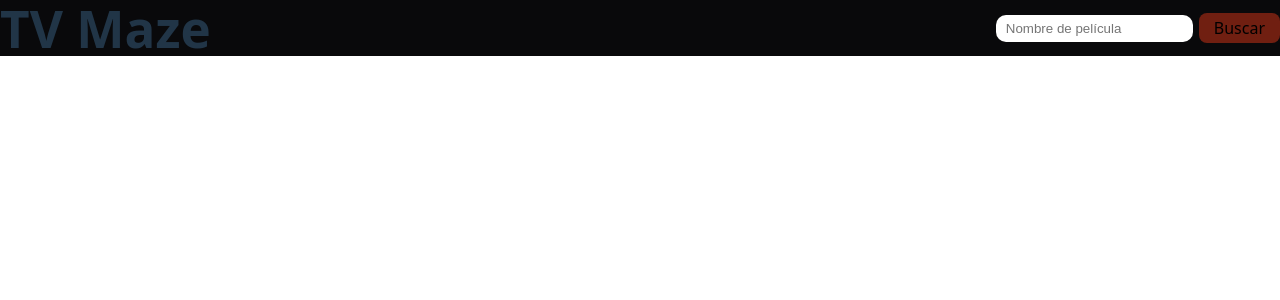
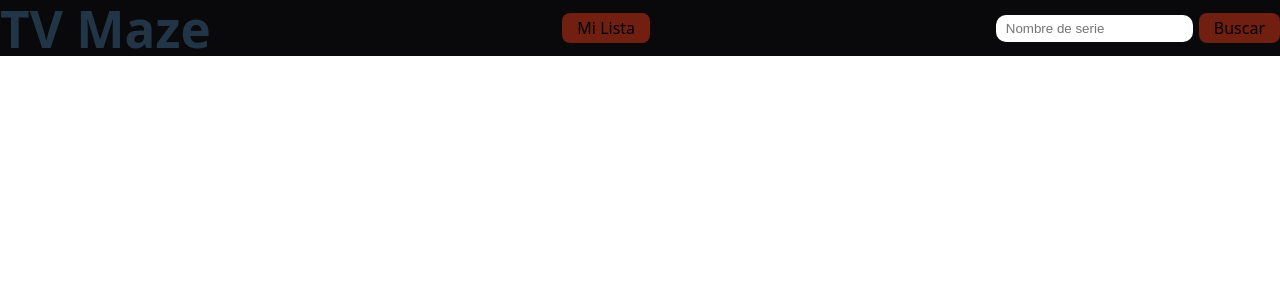
Before and after one commit to Zorutiss/entrega1Web, a React (Vite) app in the folder entrega1Web/: page / in a window 1280 px wide. Shown: the top 300 px of the page. Built offline with nearby package versions, Linux system fonts and the light colour scheme.

Commit message:
Boton de la lista

```diff
--- a/entrega1Web/src/App.css
+++ b/entrega1Web/src/App.css
@@ -54,3 +54,11 @@
      font-family: 'Lexend', sans-serif;
     font-size: 45px;
 }
+
+.LISTA{
+  font-family: 'Lexend', sans-serif;
+
+
+  will-change: filter;
+  transition: filter 300ms;
+}
--- a/entrega1Web/src/components/Navbar.css
+++ b/entrega1Web/src/components/Navbar.css
@@ -47,3 +47,14 @@
   margin: 0;
   padding-top: 70px; /* espacio del alto aproximado del navbar */
 }
+
+.listaButton button{
+ margin-left: 6px;
+  padding: 4px 15px;
+  border: none;
+  background-color: #701F11;
+  cursor: pointer;
+}
+.listaButton button:hover {
+  background-color: #3E1109;
+}
--- a/entrega1Web/src/components/Navbar.jsx
+++ b/entrega1Web/src/components/Navbar.jsx
@@ -28,13 +28,17 @@
     <nav>
         <div className = "logoNavBar">
             <h1>TV Maze</h1>
+
         </div>
 
+        <div className = "listaButton">
+            <button>Mi Lista</button>
+        </div>
 
         <form className = "busqueda" onSubmit={handleSubmit}>
         <input
             type = "text"
-            placeholder = "Nombre de película"
+            placeholder = "Nombre de serie"
             value = {textoBusqueda}
             onChange = {handleChange}
         />
```
